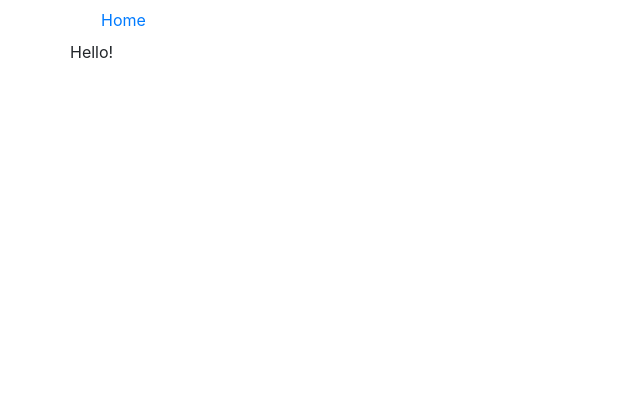
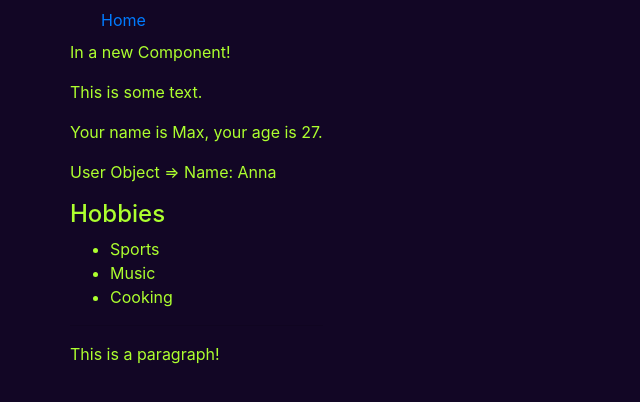
Before and after one commit to djbauman/react-sandbox, a React (Create React App) app: page / in a window 1280 px wide. Shown: the top 402 px of the page, without its empty margins (0-640 px from the left). Built offline with nearby package versions, Linux system fonts and the light colour scheme.

Commit message:
passing data with props

```diff
--- a/src/components/App.js
+++ b/src/components/App.js
@@ -4,6 +4,10 @@ import { Home } from "./Home";
 
 export class App extends React.Component {
   render() {
+    var user = {
+      name: "Anna",
+      hobbies: ["Sports", "Music", "Cooking"]
+    };
     return(
       <div className="container">
         <div className="row">
@@ -13,7 +17,9 @@ export class App extends React.Component {
         </div>
         <div className="row">
           <div className="col-xs-10 col-xs-offset 1">
-            <Home/>
+            <Home name={"Max"} age={27} user={user}>
+              <p>This is a paragraph!</p>
+            </Home>
           </div>
         </div>
       </div>
--- a/src/components/Home.js
+++ b/src/components/Home.js
@@ -1,15 +1,32 @@
 import React from "react";
+import PropTypes from 'prop-types';
 
 export class Home extends React.Component {
   render() {
-    let content = "";
-    if (true) {
-      content = <p>Hello!</p>
-    }
+    console.log(this.props)
+    var text = "This is some text.";
     return(
       <div>
-        { content }
+        <p>In a new Component!</p>
+        <p>{text}</p>
+        <p>Your name is {this.props.name}, your age is {this.props.age}.</p>
+        <p>User Object => Name: {this.props.user.name}</p>
+        <div>
+          <h4>Hobbies</h4>
+            <ul>
+              {this.props.user.hobbies.map((hobby, i) => <li key={i}>{hobby}</li>)}
+            </ul>
+        </div>
+        <hr/>
+        {this.props.children}
       </div>
     );
   }
 }
+
+Home.propTypes = {
+  name: PropTypes.string,
+  age: PropTypes.number,
+  user: PropTypes.object,
+  children: PropTypes.element.isRequired
+};
--- a/src/index.css
+++ b/src/index.css
@@ -1,4 +1,6 @@
 body {
+  background-color: rgb(18, 6, 37);
+  color: greenyellow;
   margin: 0;
   font-family: -apple-system, BlinkMacSystemFont, 'Segoe UI', 'Roboto', 'Oxygen',
     'Ubuntu', 'Cantarell', 'Fira Sans', 'Droid Sans', 'Helvetica Neue',
```
